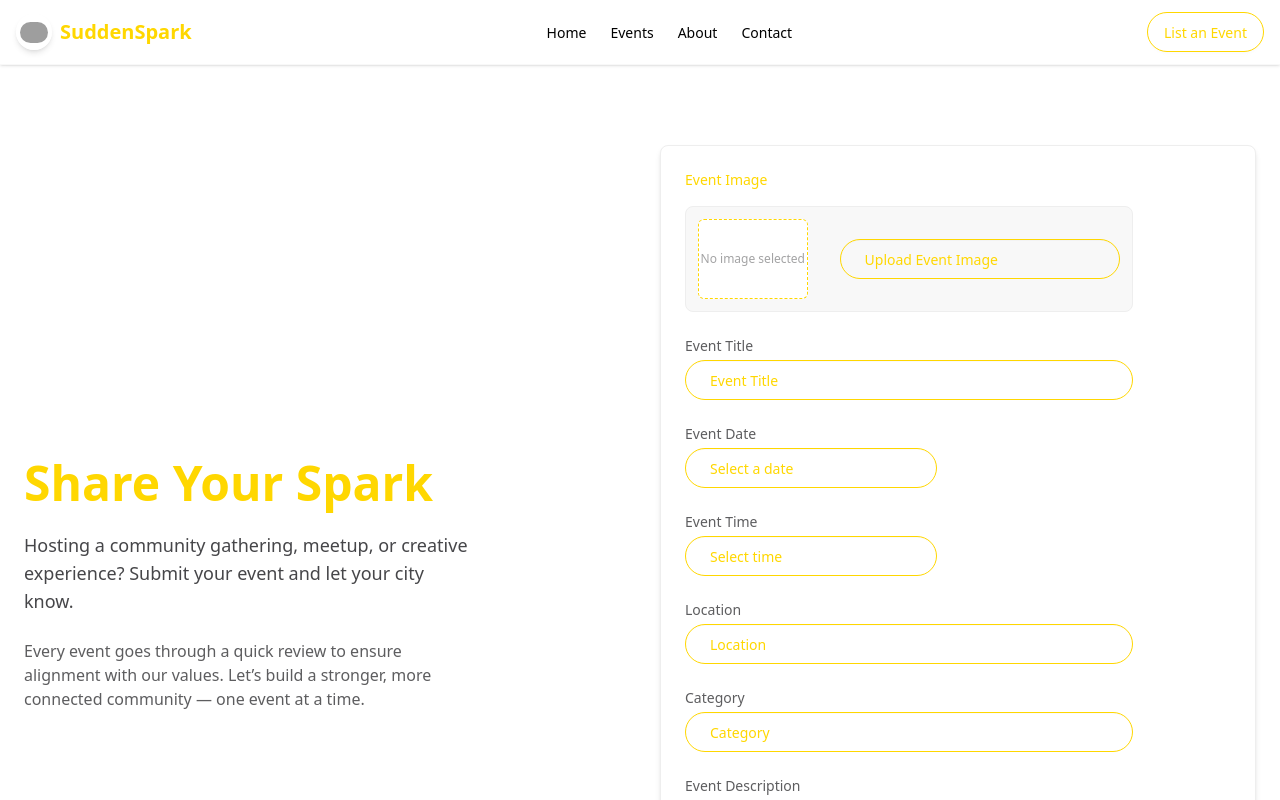
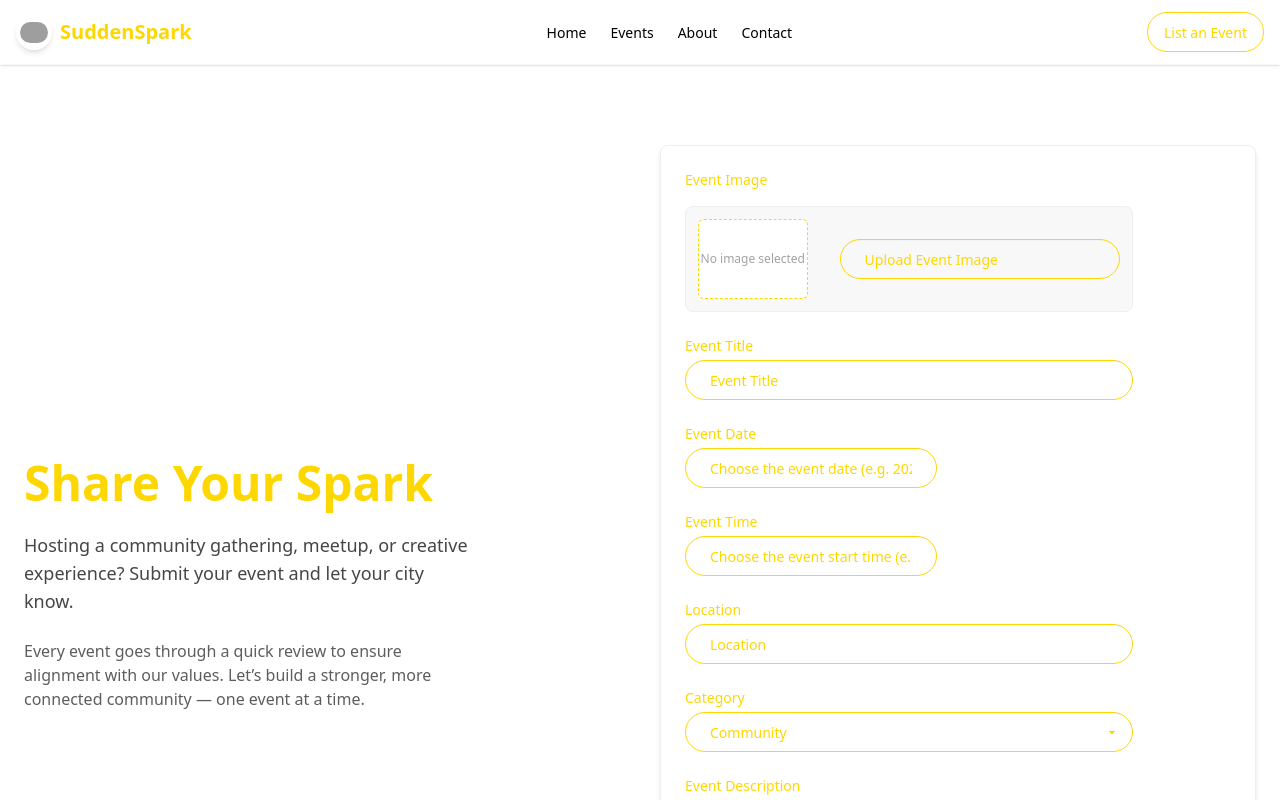
Before and after one commit to Wamiq319/suddenspark, a Next.js app: page /event_submit in a window 1280 px wide. Shown: the top 800 px of the page. Built offline with nearby package versions, Linux system fonts and the light colour scheme; grey boxes are pictures that could not be loaded.

Commit message:
Ui ux updated for inputs

```diff
--- a/src/app/event_submit/page.tsx
+++ b/src/app/event_submit/page.tsx
@@ -7,9 +7,21 @@ import {
   Button,
   DatePickerField,
   TimePickerField,
+  DropdownField,
+  ImageUploadField,
 } from "@/components/ui";
-import { ImageUploadField } from "@/components/ui/ImageInput";
-import type { Event } from "@/types/event";
+
+const CATEGORY_OPTIONS = [
+  { value: "Community", label: "Community" },
+  { value: "Arts & Culture", label: "Arts & Culture" },
+  { value: "Education", label: "Education" },
+  { value: "Faith & Spiritual", label: "Faith & Spiritual" },
+  { value: "Volunteer", label: "Volunteer" },
+  { value: "Fundraiser", label: "Fundraiser" },
+  { value: "Music & Entertainment", label: "Music & Entertainment" },
+  { value: "Workshop", label: "Workshop" },
+  { value: "Other", label: "Other" },
+];
 
 type EventFormData = {
   title: string;
@@ -29,7 +41,9 @@ export default function EventSubmitPage() {
     date: null,
     time: null,
   });
+
   const [imageFile, setImageFile] = useState<File | null>(null);
+  const [customCategory, setCustomCategory] = useState("");
 
   const handleChange = (
     e: React.ChangeEvent<HTMLInputElement | HTMLTextAreaElement>
@@ -38,10 +52,21 @@ export default function EventSubmitPage() {
     setFormData((prev) => ({ ...prev, [name]: value }));
   };
 
+  const handleCategoryChange = (e: React.ChangeEvent<HTMLSelectElement>) => {
+    const value = e.target.value;
+    setFormData((prev) => ({ ...prev, category: value }));
+    if (value !== "Other") setCustomCategory("");
+  };
+
   const handleSubmit = (e: React.FormEvent) => {
     e.preventDefault();
+    const categoryToSubmit =
+      formData.category === "Other" && customCategory
+        ? customCategory
+        : formData.category;
     const submitData = {
       ...formData,
+      category: categoryToSubmit,
       date: formData.date ? formData.date.toISOString().split("T")[0] : "",
       time: formData.time
         ? formData.time.toLocaleTimeString([], {
@@ -50,6 +75,7 @@ export default function EventSubmitPage() {
           })
         : "",
     };
+    // If you want to use the uploaded image, include imageFile here
     console.log("Submitted Event:", submitData);
   };
 
@@ -94,6 +120,8 @@ export default function EventSubmitPage() {
             setFormData((prev) => ({ ...prev, date: value }))
           }
           label="Event Date"
+          color="gold"
+          placeholder="Choose the event date (e.g. 2024-06-15)"
         />
 
         <TimePickerField
@@ -102,6 +130,8 @@ export default function EventSubmitPage() {
             setFormData((prev) => ({ ...prev, time: value }))
           }
           label="Event Time"
+          color="gold"
+          placeholder="Choose the event start time (e.g. 6:00 PM)"
         />
 
         <InputField
@@ -114,15 +144,26 @@ export default function EventSubmitPage() {
           label="Location"
         />
 
-        <InputField
+        <DropdownField
           name="category"
-          placeholder="Category"
+          options={CATEGORY_OPTIONS}
           value={formData.category}
-          onChange={handleChange}
+          onChange={handleCategoryChange}
           color="gold"
           outline
           label="Category"
         />
+        {formData.category === "Other" && (
+          <InputField
+            name="customCategory"
+            placeholder="Enter custom category"
+            value={customCategory}
+            onChange={(e) => setCustomCategory(e.target.value)}
+            color="gold"
+            outline
+            label="Custom Category"
+          />
+        )}
 
         <InputField
           name="description"
--- a/src/components/ui/DatePicker.tsx
+++ b/src/components/ui/DatePicker.tsx
@@ -9,16 +9,27 @@ export function DatePickerField({
   onChange,
   placeholder = "Select a date",
   label,
+  color = "white",
 }: {
   value: Date | null;
   onChange: (date: Date | null) => void;
   placeholder?: string;
   label?: string;
+  color?: "white" | "blue" | "gold";
 }) {
   return (
     <div className="w-full max-w-md">
       {label && (
-        <label className="block mb-1 text-sm font-medium text-base-content/70">
+        <label
+          className={[
+            "block mb-1 text-sm font-medium",
+            color === "gold"
+              ? "text-[#ffd700]"
+              : color === "blue"
+              ? "text-blue-600"
+              : "text-white",
+          ].join(" ")}
+        >
           {label}
         </label>
       )}
--- /dev/null
+++ b/src/components/ui/DropdownField.tsx
@@ -0,0 +1,85 @@
+"use client";
+
+import React from "react";
+
+export type DropdownOption = {
+  value: string;
+  label: string;
+  disabled?: boolean;
+};
+
+export type DropdownFieldProps = {
+  options: DropdownOption[];
+  color?: "white" | "blue" | "gold";
+  outline?: boolean;
+  label?: string;
+  className?: string;
+} & React.SelectHTMLAttributes<HTMLSelectElement>;
+
+export function DropdownField(props: DropdownFieldProps) {
+  const {
+    options,
+    color = "white",
+    outline = false,
+    label,
+    className = "",
+    ...rest
+  } = props;
+
+  const base =
+    "select px-6 py-2 w-full max-w-md font-medium transition duration-200 rounded-full";
+
+  const colorClasses = {
+    white: outline
+      ? "bg-transparent text-white border border-white placeholder-white"
+      : "bg-white text-black border border-white",
+    blue: outline
+      ? "bg-transparent text-blue-600 border border-blue-600 placeholder-blue-600"
+      : "bg-blue-600 text-white border border-blue-600",
+    gold: outline
+      ? "bg-transparent text-[#ffd700] border border-[#ffd700] placeholder-[#ffd700]"
+      : "bg-[#ffd700] text-white border border-[#ffd700]",
+  };
+
+  return (
+    <div className="w-full max-w-md">
+      {label && (
+        <label
+          className={[
+            "block mb-1 text-sm font-medium",
+            color === "gold"
+              ? "text-[#ffd700]"
+              : color === "blue"
+              ? "text-blue-600"
+              : "text-white",
+          ].join(" ")}
+        >
+          {label}
+        </label>
+      )}
+      <select
+        className={[
+          base,
+          colorClasses[color],
+          "focus:outline-none focus:ring-2",
+          color === "gold"
+            ? "focus:border-[#ffd700] focus:ring-[#ffd700]"
+            : color === "blue"
+            ? "focus:border-blue-600 focus:ring-blue-600"
+            : "focus:border-white focus:ring-white",
+          className,
+        ]
+          .join(" ")
+          .trim()}
+        style={{ maxHeight: 48, overflowY: "auto", lineHeight: 1.5 }}
+        {...rest}
+      >
+        {options.map((opt) => (
+          <option key={opt.value} value={opt.value} disabled={opt.disabled}>
+            {opt.label}
+          </option>
+        ))}
+      </select>
+    </div>
+  );
+}
--- a/src/components/ui/InputField.tsx
+++ b/src/components/ui/InputField.tsx
@@ -47,19 +47,33 @@ export function InputField(props: InputFieldProps) {
   return (
     <div className="w-full max-w-md">
       {label && (
-        <label className="block mb-1 text-sm font-medium text-base-content/70">
+        <label
+          className={[
+            "block mb-1 text-sm font-medium",
+            color === "gold"
+              ? "text-[#ffd700]"
+              : color === "blue"
+              ? "text-blue-600"
+              : "text-white",
+          ].join(" ")}
+        >
           {label}
         </label>
       )}
       {isTextarea ? (
         <textarea
           className={[
-            "textarea w-full max-w-md font-medium transition duration-200 rounded-lg",
+            "textarea w-full max-w-md font-medium transition duration-200 rounded-lg focus:outline-none focus:ring-2",
             outline
               ? colorClasses[color]
               : color === "gold"
               ? "bg-[#ffd700] text-white border border-[#ffd700]"
               : colorClasses[color],
+            color === "gold"
+              ? "focus:border-[#ffd700] focus:ring-[#ffd700]"
+              : color === "blue"
+              ? "focus:border-blue-600 focus:ring-blue-600"
+              : "focus:border-white focus:ring-white",
             className,
           ]
             .join(" ")
@@ -73,7 +87,17 @@ export function InputField(props: InputFieldProps) {
       ) : (
         <input
           type={"type" in props && props.type ? props.type : "text"}
-          className={[base, colorClasses[color], "rounded-full", className]
+          className={[
+            base,
+            colorClasses[color],
+            "rounded-full focus:outline-none focus:ring-2",
+            color === "gold"
+              ? "focus:border-[#ffd700] focus:ring-[#ffd700]"
+              : color === "blue"
+              ? "focus:border-blue-600 focus:ring-blue-600"
+              : "focus:border-white focus:ring-white",
+            className,
+          ]
             .join(" ")
             .trim()}
           {...(props as React.InputHTMLAttributes<HTMLInputElement>)}
--- a/src/components/ui/TimePicker.tsx
+++ b/src/components/ui/TimePicker.tsx
@@ -9,16 +9,27 @@ export function TimePickerField({
   onChange,
   placeholder = "Select time",
   label,
+  color = "white",
 }: {
   value: Date | null;
   onChange: (date: Date | null) => void;
   placeholder?: string;
   label?: string;
+  color?: "white" | "blue" | "gold";
 }) {
   return (
     <div className="w-full max-w-md">
       {label && (
-        <label className="block mb-1 text-sm font-medium text-base-content/70">
+        <label
+          className={[
+            "block mb-1 text-sm font-medium",
+            color === "gold"
+              ? "text-[#ffd700]"
+              : color === "blue"
+              ? "text-blue-600"
+              : "text-white",
+          ].join(" ")}
+        >
           {label}
         </label>
       )}
--- a/src/components/ui/index.ts
+++ b/src/components/ui/index.ts
@@ -4,3 +4,4 @@ export { InputField } from "./InputField";
 export { DatePickerField } from "./DatePicker";
 export { TimePickerField } from "./TimePicker";
 export { ImageUploadField } from "./ImageInput";
+export { DropdownField } from "./DropdownField";
--- a/src/types/event.ts
+++ b/src/types/event.ts
@@ -1,3 +1,15 @@
+export type EventCategory =
+  | "Community"
+  | "Arts & Culture"
+  | "Education"
+  | "Faith & Spiritual"
+  | "Volunteer"
+  | "Fundraiser"
+  | "Music & Entertainment"
+  | "Workshop"
+  | "Other"
+  | (string & {}); // allow custom string for 'Other'
+
 export interface Event {
   id?: string; // optional if creating
   title: string;
@@ -6,7 +18,7 @@ export interface Event {
   email: string;
   date: string; // ISO format preferred e.g. "2025-07-30"
   time: string; // e.g. "14:00"
-  category: string;
+  category: EventCategory;
   image?: string; // optional if no image uploaded
   slug?: string; // optional, generated from title
   createdAt?: string;
```
